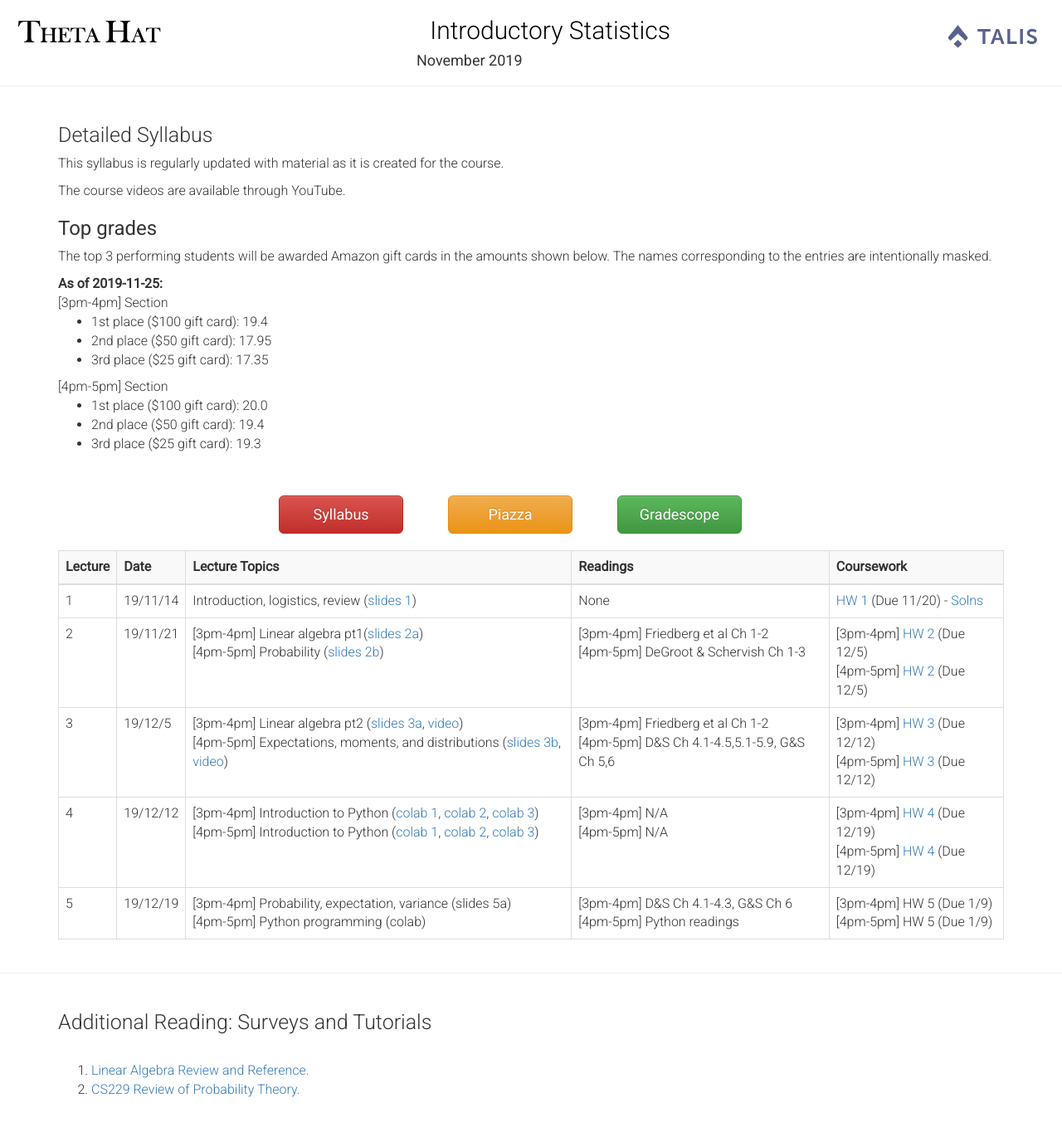
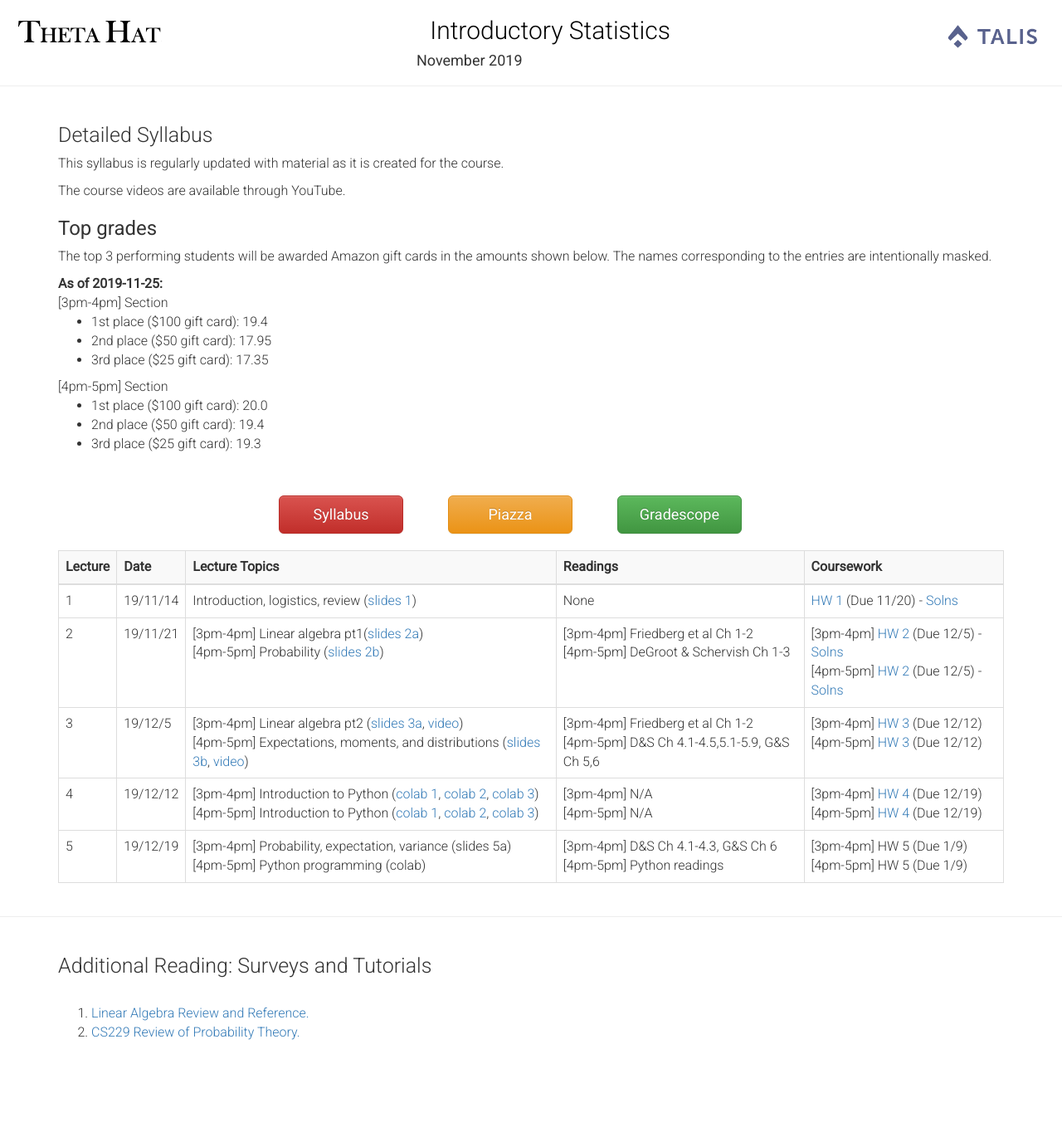
Before and after one commit to talisstats/talisstats.github.io, a Jekyll site: the page syllabus.html, which Jekyll copies as it is, in a window 1280 px wide. Shown: the whole page at 83% size. Built offline with Jekyll 4.4.1, drawn with Linux system fonts in a browser that asks for light colours; nearby versions of some CDN libraries; after the commit the page ends 1296 px from its top, so only the background shows below that.

Commit message:
Adds hw2 solutions

```diff
--- a/syllabus.html
+++ b/syllabus.html
@@ -111,8 +111,8 @@
       [4pm-5pm] DeGroot & Schervish Ch 1-3 </br>
     </td>
     <td>
-      [3pm-4pm] <a href="assets/hw/hw2a.pdf">HW 2</a> (Due 12/5) </br>
-      [4pm-5pm] <a href="assets/hw/hw2b.pdf">HW 2</a> (Due 12/5)
+      [3pm-4pm] <a href="assets/hw/hw2a.pdf">HW 2</a> (Due 12/5) - <a href="assets/hw/hw2a_soln.pdf">Solns</a></br>
+      [4pm-5pm] <a href="assets/hw/hw2b.pdf">HW 2</a> (Due 12/5) - <a href="assets/hw/hw2b_soln.pdf">Solns</a>
     </td>
   </tr>
 
```
Also changed, not shown: 3 other files.
